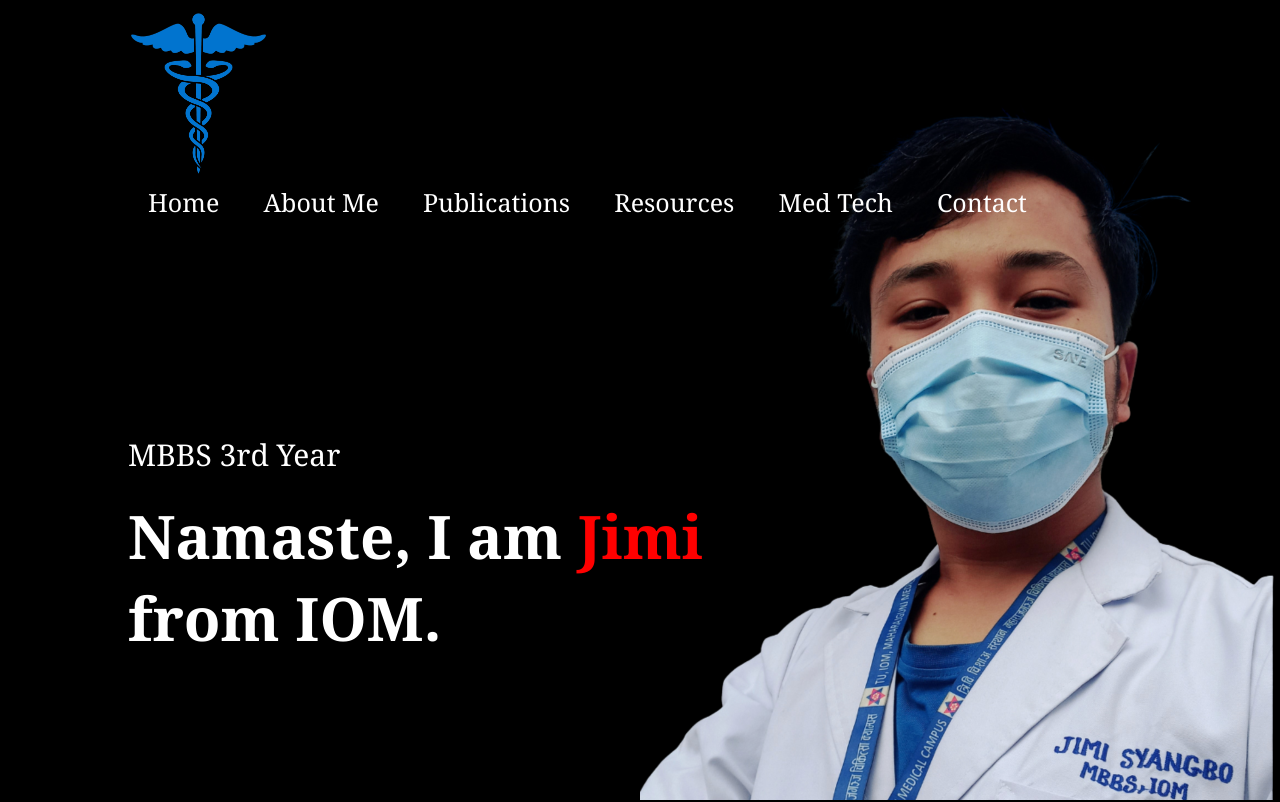
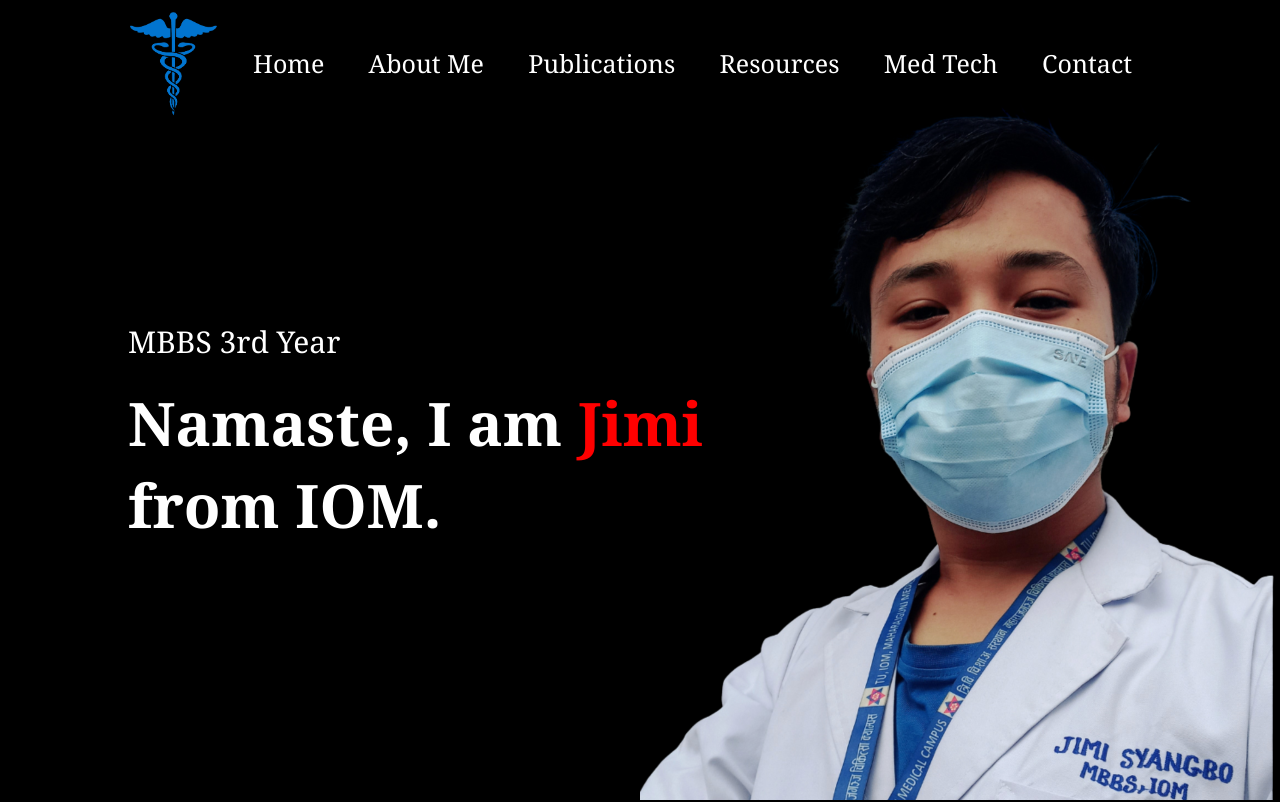
Before and after one commit to meejeeio/PORTFOLIO, a plain HTML site: page index.html in a window 1280 px wide. Shown: the top 802 px of the page. Drawn offline with Linux system fonts and the light colour scheme.

Commit message:
Update style.css

```diff
--- a/style.css
+++ b/style.css
@@ -29,7 +29,7 @@ nav{
 }
 
 .logo{
-    width: 140px;
+    width: 90px;
 
 }
 nav ul li{
```
